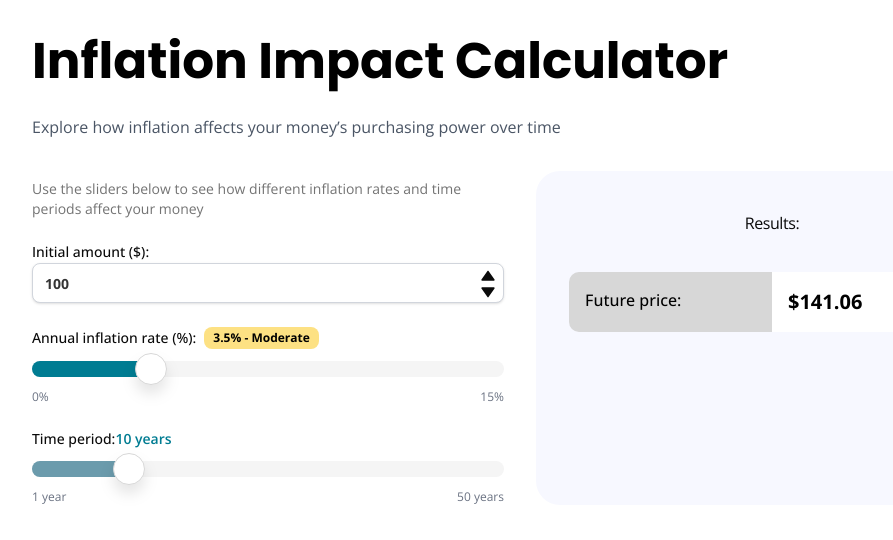
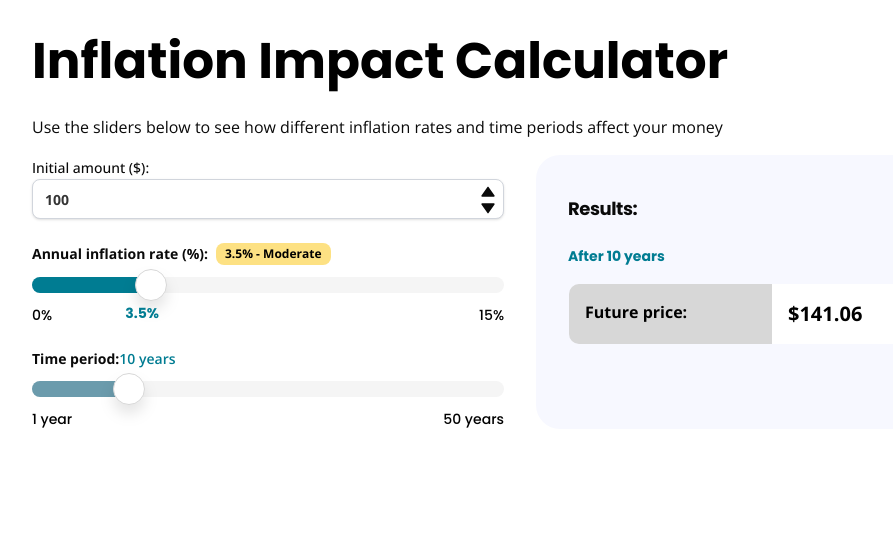
Before and after one commit to SU-SWS/ifdm_learning_apps, a Next.js app: page /interactives/inflation-impact-calculator in a window 1280 px wide. Shown: the top 540 px of the page, without its empty margins (120-1013 px from the left). Built offline with nearby package versions, Linux system fonts and the light colour scheme.

Commit message:
adding in font details and the interest number on slider

```diff
--- a/app/interactives/inflation-impact-calculator/page.tsx
+++ b/app/interactives/inflation-impact-calculator/page.tsx
@@ -24,14 +24,14 @@ export default function InflationCalculator() {
 
   const getInflationLabel = (rate: number) => {
     if (rate <= 2) return "Low"
-    if (rate <= 4) return "Moderate"
+    if (rate <= 3.5) return "Moderate"
     if (rate <= 6) return "High"
     return "Very High"
   }
 
   const getInflationColor = (rate: number) => {
     if (rate <= 2) return "bg-badge-green" // Green
-    if (rate <= 4) return "bg-badge-yellow" // Yellow
+    if (rate <= 3.5) return "bg-badge-yellow" // Yellow
     if (rate <= 6) return "bg-badge-orange" // Orange
     return "bg-badge-red" // Red
   }
@@ -40,21 +40,16 @@ export default function InflationCalculator() {
     <div className="bg-white p-6 max-w-5xl mx-auto">
       <div className="max-w-6xl mx-auto">
         {/* Header */}
-        <div className="mb-8">
+        <div className="mb-4">
           <div className="flex gap-2 mb-2">
             <h1 className="font-poppins text-[20px] lg:text-[50px] font-bold text-black mb-2">Inflation Impact Calculator</h1>
           </div>
-          <p className="text-gray-600">Explore how inflation affects your money&rsquo;s purchasing power over time</p>
+          <p>Use the sliders below to see how different inflation rates and time periods affect your money</p>
         </div>
 
         <div className="grid md:grid-cols-2 gap-8">
           {/* Parameters Panel */}
           <Card>
-            <CardHeader>
-              <CardDescription>
-                Use the sliders below to see how different inflation rates and time periods affect your money
-              </CardDescription>
-            </CardHeader>
             <CardContent className="space-y-6">
               {/* Future Value Input */}
               <div className="space-y-2 relative">
@@ -65,7 +60,8 @@ export default function InflationCalculator() {
                 <Input
                   id="initial-amount"
                   type="number"
-                  value={initialPrice}
+                  value={initialPrice === 0 ? "" : initialPrice}
+
                   onChange={(e) => setInitialPrice(Number(e.target.value) || 0)}
                   className="text-charcoal font-bold block w-full rounded-md border-gray-300 shadow-sm py-2 px-3 bg-white border pr-10 [appearance:textfield] [&::-webkit-outer-spin-button]:appearance-none [&::-webkit-inner-spin-button]:appearance-none"
                   min="1"
@@ -95,9 +91,9 @@ export default function InflationCalculator() {
               </div>
 
               {/* Interest Rate Slider */}
-              <div className="space-y-3">
+              <div className="space-y-3 relative">
                   <div className="flex items-center space-between gap-2">
-                    <Label className="text-sm font-medium">Annual inflation rate (%):</Label>
+                    <Label className="text-sm font-bold">Annual inflation rate (%):</Label>
                     <Badge className={`${getInflationColor(inflationRate)} text-black font-bold`}>
                       {inflationRate.toFixed(1)}% - {getInflationLabel(inflationRate)}
                     </Badge>
@@ -110,7 +106,15 @@ export default function InflationCalculator() {
                   step={0.1}
                   className="w-full"
                 />
-                <div className="flex justify-between text-xs text-gray-500">
+                <div className="absolute top-15 text-lagunita text-sm font-bold text-foreground font-poppins"
+                  style={{
+                    left: `${(inflationRate / 15) * 100}%`,
+                    transform: 'translateX(-50%)'
+                  }}
+                >
+                  {inflationRate.toFixed(1)}%
+                </div>
+                <div className="flex justify-between text-sm text-black font-medium font-poppins">
                   <span>0%</span>
                   <span>15%</span>
                 </div>
@@ -119,7 +123,7 @@ export default function InflationCalculator() {
               {/* Time Period Slider */}
               <div className="space-y-3">
                 <div className="flex items-center">
-                  <Label className="text-sm font-medium">Time period: </Label>
+                  <Label className="text-sm font-bold">Time period: </Label>
                   <span className="text-sm font-semibold flex items-center gap-1 text-lagunita">
                     {timePeriod} year{timePeriod !== 1 ? "s" : ""}
                   </span>
@@ -133,7 +137,7 @@ export default function InflationCalculator() {
                   className="w-full"
                   rangeClassName="time-period-range bg-lagunita-light"
                 />
-                <div className="flex justify-between text-xs text-gray-500">
+                <div className="flex justify-between text-sm text-black font-medium font-poppins">
                   <span>1 year</span>
                   <span>50 years</span>
                 </div>
@@ -144,11 +148,13 @@ export default function InflationCalculator() {
           {/* Present Value Calculation Panel */}
           <Card className="bg-grey-med rounded-3xl p-[32px]">
             <CardHeader>
-              <CardTitle className="text-center text-md font-normal">Results:</CardTitle>
+              <CardTitle className="text-lg font-bold font-poppins">Results:</CardTitle>
             </CardHeader>
             <CardContent className="">
               {/* Main Result */}
-
+             <span className="text-sm font-bold font-poppins text-lagunita">
+                After {timePeriod} year{timePeriod !== 1 ? "s" : ""}
+              </span>
               {/* Calculation Breakdown */}
               <div className="pt-4">
                 {/* Results section */}
@@ -156,7 +162,7 @@ export default function InflationCalculator() {
                     <div className="innerwrapper">
                       <div className="flex flex-col mb-1">
                         <div className="flex align-center flex-row">
-                          <div className="w-[50%] text-md  p-4 font-medium text-black rounded-l-lg bg-grey-med-dark">
+                          <div className="w-[50%] text-md  p-4 font-bold text-black rounded-l-lg bg-grey-med-dark">
                             Future price:
                           </div>
                           <div className="w-[50%] text-xl p-4 self-center rounded-r-lg bg-grey-light font-bold text-black overflow-hidden text-ellipsis">
--- a/app/interactives/present-value-calculator/page.tsx
+++ b/app/interactives/present-value-calculator/page.tsx
@@ -56,7 +56,7 @@ export default function PresentValueCalculator() {
           <div className="flex gap-2 mb-2">
             <h1 className="font-poppins text-[20px] lg:text-[50px] font-bold text-black mb-2">Present Value Calculator</h1>
           </div>
-          <p className="text-gray-600">Discover how to discount a sum of money due into the future.</p>
+          <p>Discover how to discount a sum of money due into the future.</p>
         </div>
 
         <div className="grid md:grid-cols-2 gap-8">
@@ -71,7 +71,7 @@ export default function PresentValueCalculator() {
                 <Input
                   id="future-value"
                   type="number"
-                  value={futureValue}
+                  value={futureValue === 0 ? "" : futureValue}
                   onChange={(e) => setFutureValue(Number(e.target.value))}
                   className="text-charcoal font-bold block w-full rounded-md border-gray-300 shadow-sm py-2 px-3 bg-white border pr-10 [appearance:textfield] [&::-webkit-outer-spin-button]:appearance-none [&::-webkit-inner-spin-button]:appearance-none"
                 />
@@ -109,7 +109,7 @@ export default function PresentValueCalculator() {
                   step={0.1}
                   className="w-full border-color-lagunita"
                 />
-                <div className="flex justify-between text-sm font-bold">
+                <div className="flex justify-between text-sm text-black font-medium font-poppins">
                   <span>0.1%</span>
                   <span>12%</span>
                 </div>
@@ -124,8 +124,9 @@ export default function PresentValueCalculator() {
                   max={50}
                   min={1}
                   step={1}
-                  className="w-full" />
-                  <div className="flex justify-between text-sm font-bold">
+                  className="w-full"
+                  rangeClassName="time-period-range bg-lagunita-light"/>
+                  <div className="flex justify-between text-sm text-black font-medium font-poppins">
                   <span>1 year</span>
                   <span>50 years</span>
                 </div>
--- a/app/page.tsx
+++ b/app/page.tsx
@@ -12,12 +12,31 @@ const PageMoved = () => {
           <li className="mb-2">
             <a
               className="text-blue-500 hover:underline"
+              href="/interactives/inflation-impact-calculator"
+            >
+              <CiCalculator1 className="w-[2em] h-[2em] inline-block mr-2" />
+              Inflation Impact Calculator
+            </a>
+          </li>
+          <li className="mb-2">
+            <a
+              className="text-blue-500 hover:underline"
               href="/interactives/investment-calculator"
             >
               <CiCalculator1 className="w-[2em] h-[2em] inline-block mr-2" />
               Investment Calculator
             </a>
           </li>
+           <li className="mb-2">
+            <a
+              className="text-blue-500 hover:underline"
+              href="/interactives/present-value-calculator"
+            >
+              <CiCalculator1 className="w-[2em] h-[2em] inline-block mr-2" />
+              Present Value Calculator
+            </a>
+          </li>
+
         </ul>
       </div>
   );
```
